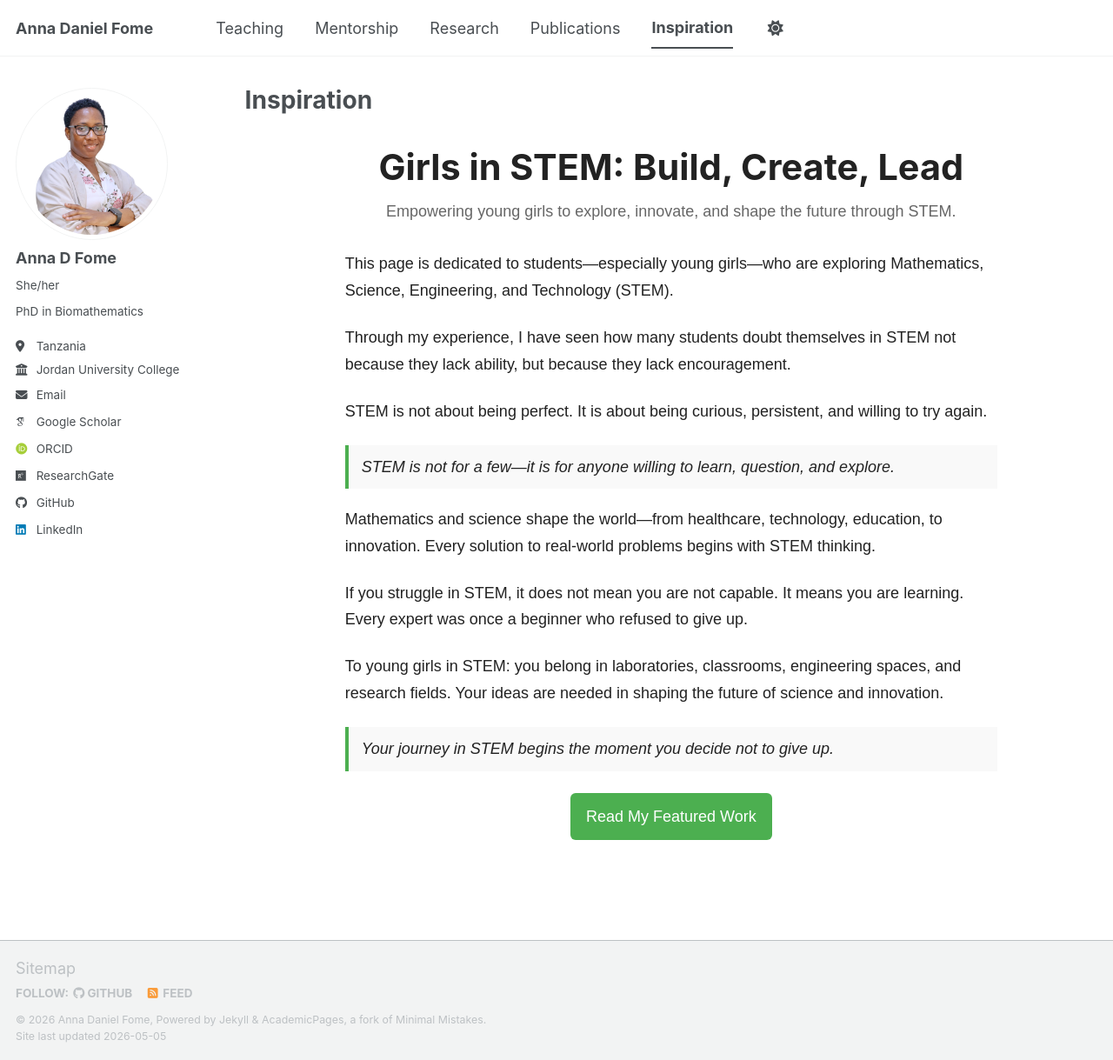
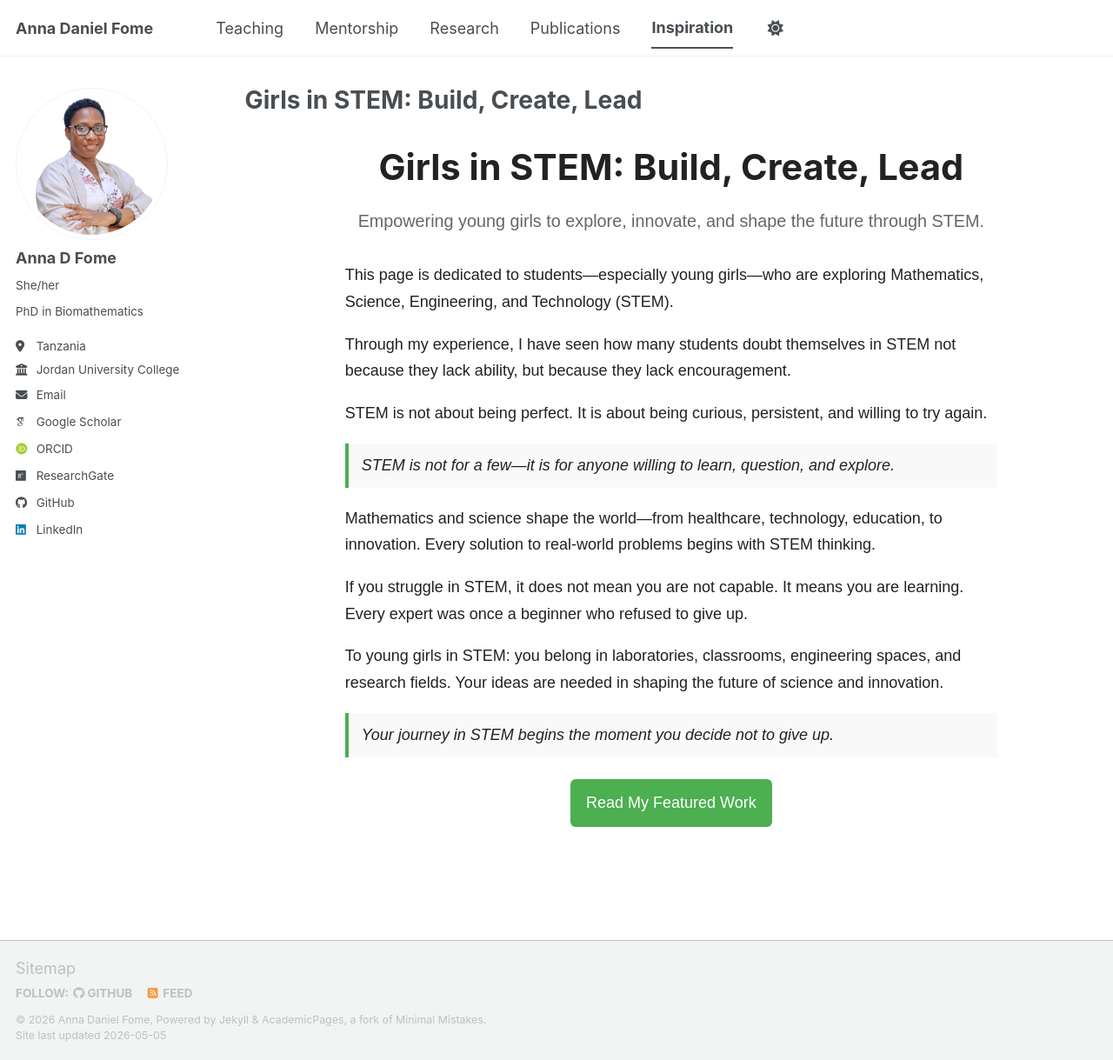
Before and after one commit to FomeA/FomeA.github.io, a Jekyll site: the page built from _pages/inspiration.html, in a window 1280 px wide and 1219 px high. Shown: the whole window at 87% size. Built offline with Jekyll 4.4.1, drawn with Linux system fonts in a browser that asks for light colours; some web fonts are replaced; a script bundle is joined from its source files by our own code; library files that are not in the unit come from our copies.

Commit message:
Update inspiration.html

```diff
--- a/_pages/inspiration.html
+++ b/_pages/inspiration.html
@@ -1,17 +1,12 @@
 ---
 layout: archive
-title: "Inspiration"
+title: "Girls in STEM: Build, Create, Lead"
 permalink: /inspiration/
 author_profile: true
 ---
 
 <style>
-  body {
-    margin: 0;
-    background: #ffffff;
-  }
-
-  .page__content {
+  .inspiration-page {
     max-width: 800px;
     margin: auto;
     padding: 25px;
@@ -67,18 +62,14 @@
   }
 </style>
 
-</head>
-
-<body>
-
-<div class="page__content">
+<div class="inspiration-page">
 
   <div class="page-header">
-  <h1>Girls in STEM: Build, Create, Lead</h1>
-  <p class="subtitle">
-  Empowering young girls to explore, innovate, and shape the future through STEM.
-</p>
-</div>
+    <h1>Girls in STEM: Build, Create, Lead</h1>
+    <p class="subtitle">
+      Empowering young girls to explore, innovate, and shape the future through STEM.
+    </p>
+  </div>
 
   <p>
     This page is dedicated to students—especially young girls—who are exploring Mathematics, Science, Engineering, and Technology (STEM).
@@ -120,6 +111,3 @@
   </div>
 
 </div>
-
-</body>
-</html>
```
